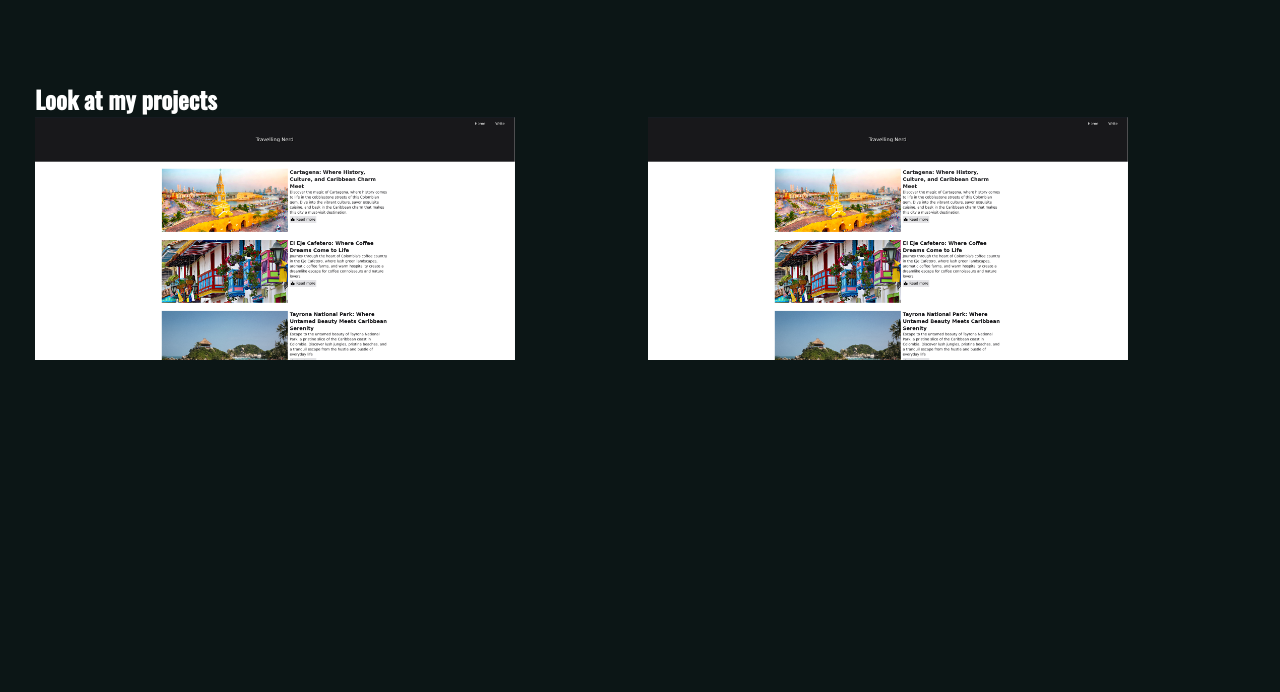
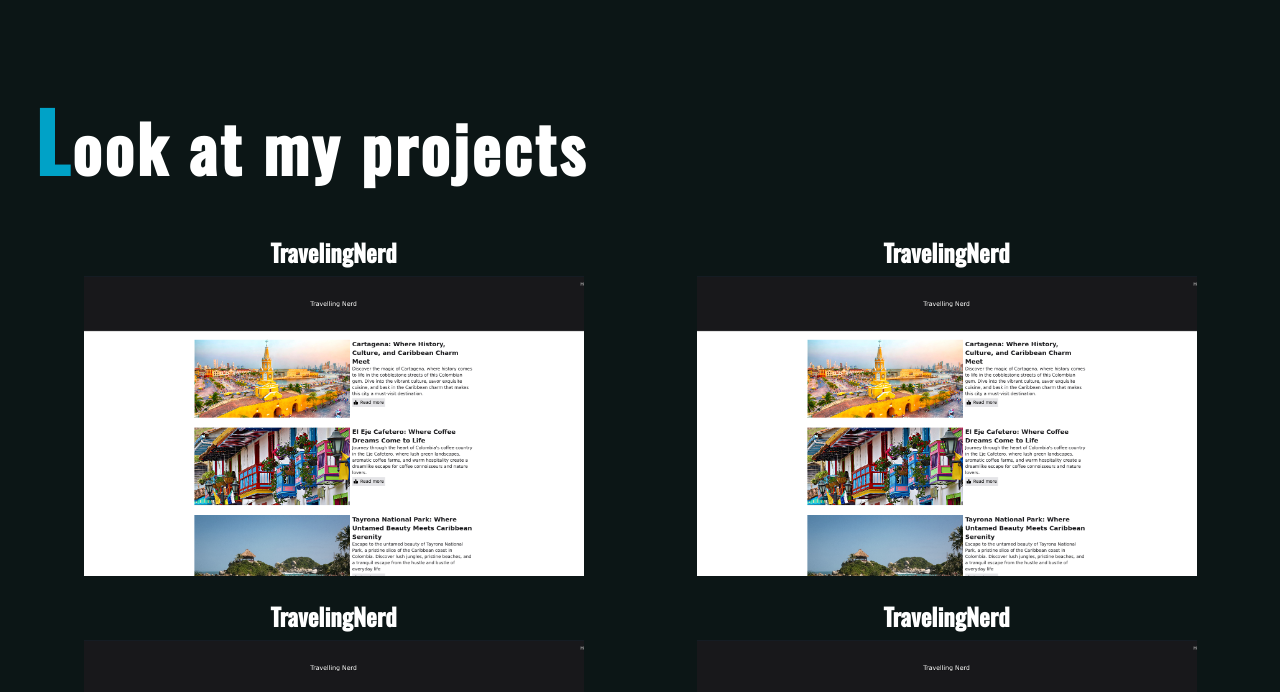
Before and after one commit to JKaypa/portfolio, a React (Vite) app: page / in a window 1280 px wide. Shown: the part 659-1351 px from the top of the page. Built offline with nearby package versions, Linux system fonts and the light colour scheme.

Commit message:
project changes

```diff
--- a/src/components/Projects.tsx
+++ b/src/components/Projects.tsx
@@ -1,14 +1,33 @@
 import ProjectImage from "./projects/projects-image";
-import travelingNerd from "../assets/projects/travelling-nerd.png";
+import { travellingNerd } from "../helpers/base-image-url";
 import "../styles/projects.css";
+import { Description } from "../helpers/project-description";
 
 export default function Projects() {
   return (
     <section className="projects-section">
       <h1 className="projects-title">Look at my projects</h1>
-      <picture className="projects-project_images">
-        <ProjectImage image={travelingNerd} />
-        <ProjectImage image={travelingNerd} />
+      <picture className="projects-project">
+        <ProjectImage
+          image={travellingNerd}
+          title="TravelingNerd"
+          description={Description.travellingNerd}
+        />
+        <ProjectImage
+          image={travellingNerd}
+          title="TravelingNerd"
+          description={Description.travellingNerd}
+        />
+        <ProjectImage
+          image={travellingNerd}
+          title="TravelingNerd"
+          description={Description.travellingNerd}
+        />
+        <ProjectImage
+          image={travellingNerd}
+          title="TravelingNerd"
+          description={Description.travellingNerd}
+        />
       </picture>
     </section>
   );
--- a/src/components/projects/projects-image.tsx
+++ b/src/components/projects/projects-image.tsx
@@ -1,9 +1,24 @@
 import "../../styles/projects.css";
 
-export default function ProjectImage({ image }: { image: string }) {
+export default function ProjectImage({
+  image,
+  title,
+  description,
+}: {
+  image: string;
+  title: string;
+  description: string;
+}) {
   return (
-    <picture>
-      <img src={image} alt={image} className="project-image" />
-    </picture>
+    <div>
+      <h1 className="projects-project_title">{title}</h1>
+      <div
+        style={{
+          backgroundImage: `url(${image})`,
+        }}
+        className="projects-project_image"
+        data-content={description}
+      />
+    </div>
   );
 }
--- /dev/null
+++ b/src/helpers/base-image-url.ts
@@ -0,0 +1,8 @@
+const BaseUrl = "src/assets/projects/";
+const ImageName = {
+  travellingNerd: "travelling-nerd.png",
+} as const;
+
+const travellingNerd = BaseUrl + ImageName.travellingNerd;
+
+export { travellingNerd };
--- /dev/null
+++ b/src/helpers/project-description.ts
@@ -0,0 +1,6 @@
+const Description = {
+  travellingNerd:
+    "Lorem ipsum dolor sit amet consectetur adipisicing elit. Ad minima hic, architecto aliquam facilis tempore commodi odio debitis culpa porro cupiditate exercitationem, ipsum fuga rem reiciendis at veniam explicabo magnam.",
+} as const;
+
+export { Description };
--- a/src/styles/projects.css
+++ b/src/styles/projects.css
@@ -3,15 +3,51 @@
 }
 
 .projects-title {
-  margin: auto;
+  font-size: 4rem;
+  margin-bottom: 1.8rem;
+  letter-spacing: 0.2rem;
 }
 
-.project-image {
-  max-width: 30rem;
+.projects-title::first-letter {
+  color: var(--main-color);
+  font-size: 5rem;
 }
 
-.projects-project_images {
+.projects-project {
   display: grid;
   gap: 1rem;
   grid-template-columns: repeat(auto-fit, minmax(30rem, 1fr));
+  justify-items: center;
 }
+
+.projects-project_title {
+  text-align: center;
+  line-height: 3rem;
+}
+
+.projects-project_image {
+  background-size: cover;
+  background-position: center;
+  width: 500px;
+  height: 300px;
+  position: relative;
+}
+
+.projects-project_image::before {
+  content: attr(data-content);
+  overflow: hidden;
+  visibility: hidden;
+  padding: 15px;
+  width: 470px;
+  height: 0px;
+  background-color: var(--main-color);
+  position: absolute;
+  opacity: 95%;
+  bottom: 0;
+  transition: all 0.2s ease-in;
+}
+
+.projects-project_image:hover::before {
+  height: 270px;
+  visibility: visible;
+}
```
